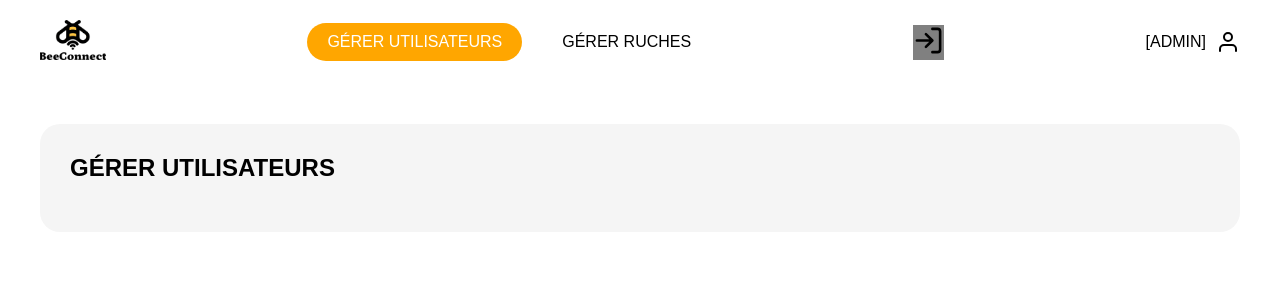
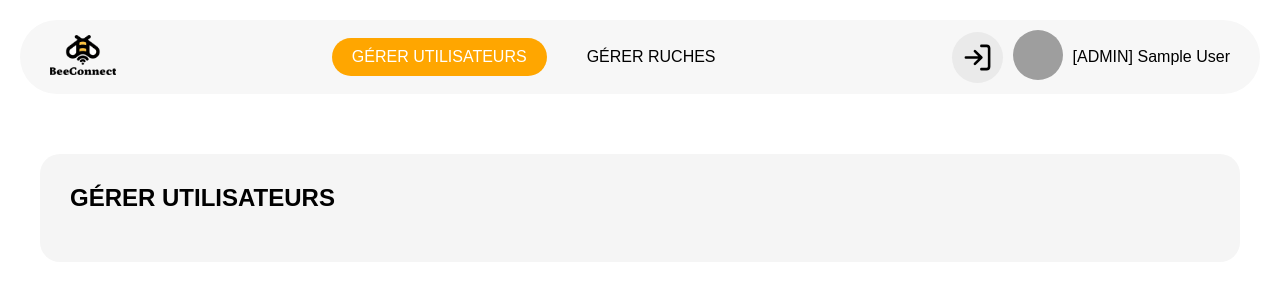
Before and after one commit to DAAlain/SAE_301, a PHP site: template vue/vueadmin.php in a window 1280 px wide. Shown: the top 300 px of the page. Run offline with PHP 8.4, Linux system fonts and the light colour scheme; the template is opened without the code that fills it, so the values that code supplies are empty; the visitor is signed in with stand-in values (Sample User, id 1); grey boxes are pictures that could not be loaded.

Commit message:
Ajout photo profil dans tout les headers

```diff
--- /dev/null
+++ b/js/scriptadmin.js
@@ -0,0 +1,18 @@
+document.addEventListener('DOMContentLoaded', function() {
+    const profileImage = document.querySelector('.profile-image-container');
+    const photoInput = document.querySelector('#photo-input');
+    const photoForm = document.querySelector('#photo-form');
+
+    if (profileImage && photoInput) {
+        profileImage.addEventListener('click', function() {
+            photoInput.click();
+        });
+
+        photoInput.addEventListener('change', function() {
+            if (this.files && this.files[0]) {
+                // Soumettre le formulaire automatiquement quand une image est sélectionnée
+                photoForm.submit();
+            }
+        });
+    }
+});
--- a/style/styleadmin.css
+++ b/style/styleadmin.css
@@ -5,11 +5,15 @@ body {
 }
 
 header {
+    background: #f7f7f7;
+    border-radius: 100px;
+    padding-inline: 30px;
+    padding-block: 10px;
     display: flex;
+    align-items: center;
     justify-content: space-between;
-    align-items: center;
-    padding: 20px 40px;
-    background: white;
+    margin: 20px;
+    position: relative;
 }
 
 .logo img {
@@ -33,11 +37,7 @@ nav a.active {
     color: white;
 }
 
-.admin-badge {
-    display: flex;
-    align-items: center;
-    gap: 10px;
-}
+
 
 main {
     padding: 40px;
@@ -235,6 +235,64 @@ h3 {
     margin-top: 30px;
 }
 
-.quitter{
-    background-color: gray;
+
+.profile-container {
+    display: flex;
+    align-items: center;
+    gap: 10px;
 }
+
+.profile-image-container {
+    position: relative;
+    cursor: pointer;
+}
+
+.profile-image {
+    width: 50px;
+    height: 50px;
+    border-radius: 50%;
+    object-fit: cover;
+    transition: filter 0.3s ease;
+}
+
+.profile-image-overlay {
+    position: absolute;
+    top: 0;
+    left: 0;
+    width: 100%;
+    height: 100%;
+    border-radius: 50%;
+    background-color: rgba(0, 0, 0, 0.5);
+    display: flex;
+    justify-content: center;
+    align-items: center;
+    opacity: 0;
+    transition: opacity 0.3s ease;
+}
+
+.profile-image-overlay span {
+    color: white;
+    font-size: 12px;
+}
+
+.profile-image-container:hover .profile-image-overlay {
+    opacity: 1;
+}
+
+.profile-image-container:hover .profile-image {
+    filter: brightness(0.8);
+}
+
+.quitter {
+    background: #eaeaea;
+    padding: 10px;
+    border-radius: 100%;
+}
+
+.quitter a {
+    display: flex;
+    align-items: center;
+    justify-content: center;
+    width: 100%;
+    height: 100%;
+}
--- a/vue/vueadmin.php
+++ b/vue/vueadmin.php
@@ -17,18 +17,26 @@
             <a href="index.php?acces=admin" class="active">GÉRER UTILISATEURS</a>
             <a href="index.php?acces=ruches">GÉRER RUCHES</a>
         </nav>
+
+        <div class="profile">
+            <div class="profile-container">
                 <div class="quitter">
                     <a href="index.php?action=quitter"><svg xmlns="http://www.w3.org/2000/svg" width="31" height="31" viewBox="0 0 24 24" fill="none" stroke="#000000" stroke-width="2" stroke-linecap="round" stroke-linejoin="round">
                             <path d="M15 3h4a2 2 0 0 1 2 2v14a2 2 0 0 1-2 2h-4M10 17l5-5-5-5M13.8 12H3" />
                         </svg>
                     </a>
                 </div>
-        <div class="admin-badge">
-            [ADMIN]
-            <svg xmlns="http://www.w3.org/2000/svg" width="24" height="24" viewBox="0 0 24 24" fill="none" stroke="currentColor" stroke-width="2" stroke-linecap="round" stroke-linejoin="round">
-                <path d="M20 21v-2a4 4 0 0 0-4-4H8a4 4 0 0 0-4 4v2"></path>
-                <circle cx="12" cy="7" r="4"></circle>
-            </svg>
+                <form method="post" action="index.php?action=update_photo" enctype="multipart/form-data" id="photo-form">
+                    <div class="profile-image-container">
+                        <img src="assets/img/profiles/<?= !empty($_SESSION['photo_profil']) ? htmlspecialchars($_SESSION['photo_profil']) : 'default.png' ?>" alt="Photo de profil" class="profile-image">
+                        <div class="profile-image-overlay">
+                            <span>Modifier</span>
+                        </div>
+                    </div>
+                    <input type="file" name="photo" id="photo-input" accept="image/*" style="display: none;">
+                </form>
+                <span>[ADMIN] <?= htmlspecialchars($_SESSION["nom"]) ?></span>
+            </div>
         </div>
     </header>
 
@@ -192,6 +200,7 @@
             });
         });
     </script>
+    <script src="js/scriptadmin.js"></script>
 </body>
 
 </html>
```
Also changed, not shown: vue/vueruches.php (+15 -6 lines), assets/img/profiles/67929c8beb937.png (added). Lines whose indentation alone changed are shown as unchanged.
